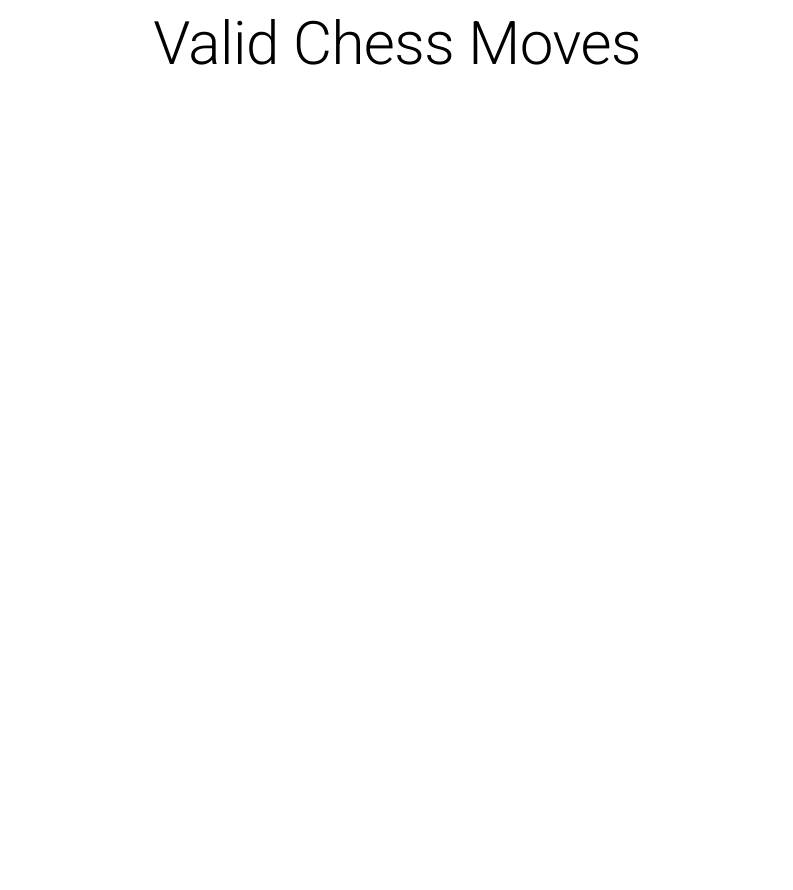
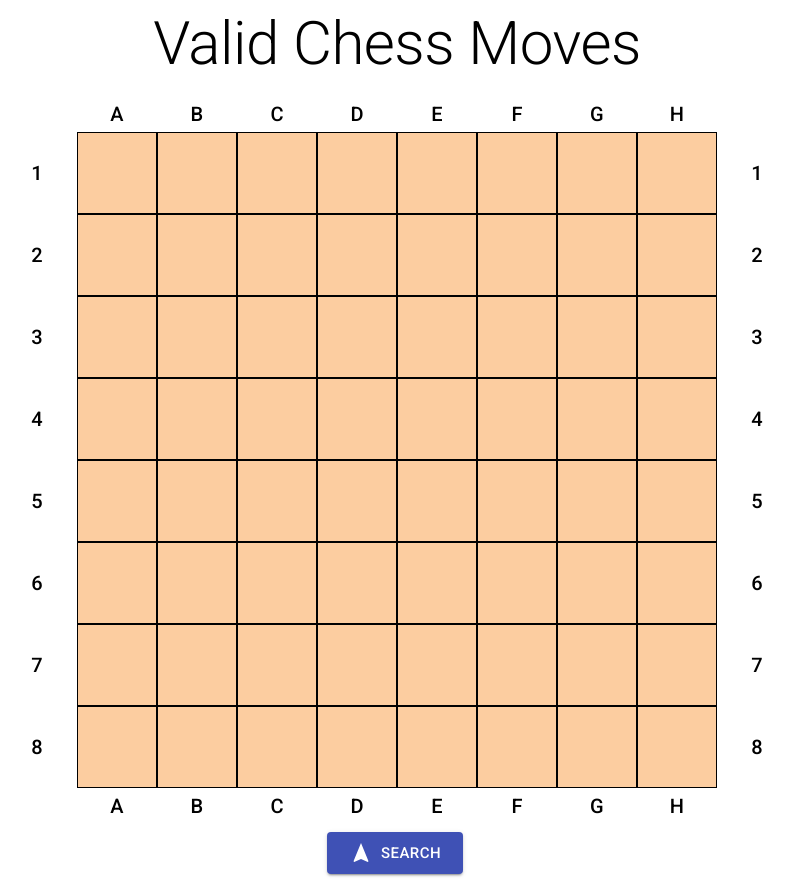
Before and after one commit to polmann/chess-moves-app, a React (Create React App) app: page / in a window 1280 px wide. Shown: the whole page, without its empty margins (243-1036 px from the left). Before the commit the page ends 800 px from the top, so only its background shows below. Built offline with nearby package versions, Linux system fonts and the light colour scheme.

Commit message:
Add the basic chess components

```diff
--- a/src/App.js
+++ b/src/App.js
@@ -1,26 +1,37 @@
 import React from 'react';
-import PropTypes from 'prop-types';
-import { withStyles } from '@material-ui/styles';
+import { makeStyles } from '@material-ui/core/styles';
 import Typography from '@material-ui/core/Typography';
+import { Board } from './components/Chess';
+import Button from '@material-ui/core/Button';
+import NavigationIcon from '@material-ui/icons/Navigation';
 
-function App({ classes }) {
+const useStyles = makeStyles(theme => ({
+  header: {
+    textAlign: 'center',
+    marginBottom: theme.spacing(2),
+  },
+  button: {
+    margin: theme.spacing(1),
+    marginLeft: 'calc(50% - 70px)',
+  },
+  buttonIcon: {
+    marginRight: theme.spacing(1),
+  },
+}));
+
+export default function App() {
+  const classes = useStyles();
+
   return (
     <div className="App">
       <Typography className={classes.header} variant="h2">
         Valid Chess Moves
       </Typography>
+      <Board />
+      <Button variant="contained" size="large" color="primary" className={classes.button}>
+        <NavigationIcon className={classes.buttonIcon} />
+        Search
+      </Button>
     </div>
   );
 }
-
-App.propTypes = {
-  classes: PropTypes.object.isRequired,
-};
-
-const styles = {
-  header: {
-    textAlign: 'center',
-  },
-};
-
-export default withStyles(styles)(App);
--- /dev/null
+++ b/src/components/Chess/Board.js
@@ -0,0 +1,64 @@
+import React from 'react';
+import { makeStyles } from '@material-ui/core/styles';
+import GridList from '@material-ui/core/GridList';
+import GridListTile from '@material-ui/core/GridListTile';
+import Typography from '@material-ui/core/Typography';
+import Tile from './Tile';
+
+const boardColumns = ['A', 'B', 'C', 'D', 'E', 'F', 'G', 'H'];
+
+const useStyles = makeStyles(theme => ({
+  board: {
+    maxWidth: '800px',
+    margin: '0 auto !important',
+  },
+  header: {
+    textAlign: 'center',
+  },
+  row: {
+    alignSelf: 'center',
+    textAlign: 'center',
+    width: '10%',
+  },
+}));
+
+function renderHeader(className, location) {
+  return [
+    <GridListTile key={`${location}_left_empty`} />,
+    boardColumns.map(column => (
+      <GridListTile key={column}>
+        <Typography className={className} variant="h6">
+          {column}
+        </Typography>
+      </GridListTile>
+    )),
+    <GridListTile key={`${location}_right_empty`} />,
+  ];
+}
+
+function renderRow(className, number) {
+  return [
+    <GridListTile key={`${number}_left_number`} className={className}>
+      <Typography variant="h6">{number}</Typography>
+    </GridListTile>,
+    boardColumns.map(column => {
+      const position = `${column}${number}`;
+      return <Tile key={position} position={position} />;
+    }),
+    <GridListTile key={`${number}_right_number`} className={className}>
+      <Typography variant="h6">{number}</Typography>
+    </GridListTile>,
+  ];
+}
+
+export default function Board() {
+  const classes = useStyles();
+
+  return (
+    <GridList className={classes.board} cols={10} cellHeight="auto">
+      {renderHeader(classes.header, 'top')}
+      {boardColumns.map((column, i) => renderRow(classes.row, i + 1))}
+      {renderHeader(classes.header, 'top')}
+    </GridList>
+  );
+}
--- /dev/null
+++ b/src/components/Chess/Tile.js
@@ -0,0 +1,37 @@
+import React from 'react';
+import PropTypes from 'prop-types';
+import { makeStyles } from '@material-ui/core/styles';
+import GridListTile from '@material-ui/core/GridListTile';
+
+const colors = { light: '#FCCDA0', dark: '#D38746' };
+
+const useStyles = makeStyles(theme => ({
+  root: {
+    cursor: 'pointer',
+    width: '10%',
+    paddingTop: '10%',
+    backgroundColor: colors.light,
+    border: '1px solid',
+    '&:hover': {
+      opacity: '0.5',
+    },
+  },
+  fab: {
+    margin: theme.spacing(1),
+  },
+  extendedIcon: {
+    marginRight: theme.spacing(1),
+  },
+}));
+
+function Tile({ position, color }) {
+  const classes = useStyles();
+  return <GridListTile className={classes.root} position={position} />;
+}
+
+Tile.propTypes = {
+  position: PropTypes.string.isRequired,
+  color: PropTypes.oneOf(['light', 'dark']),
+};
+
+export default Tile;
--- /dev/null
+++ b/src/components/Chess/index.js
@@ -0,0 +1 @@
+export { default as Board } from './Board';
```
